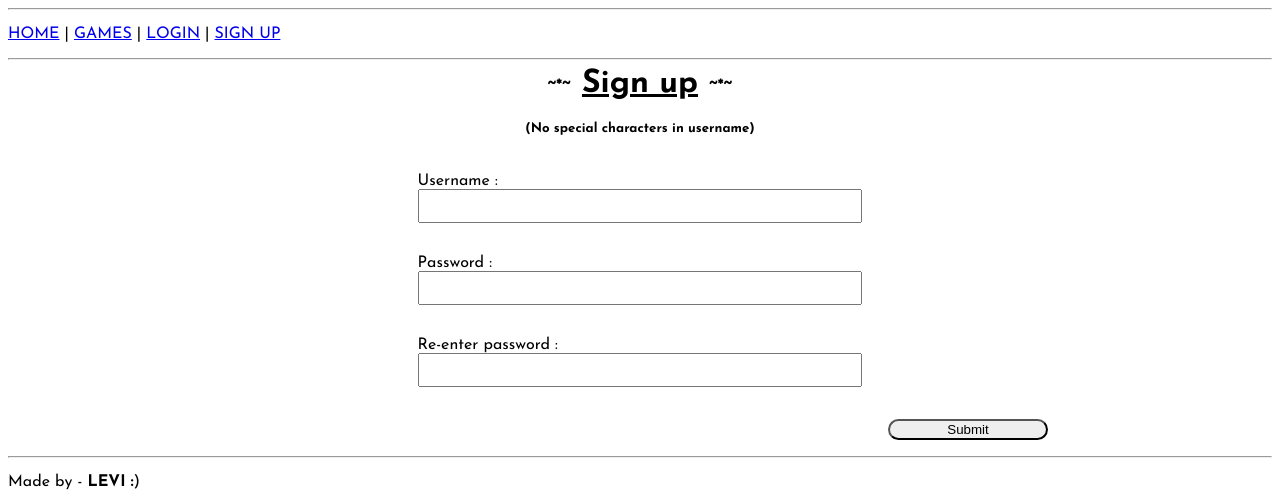
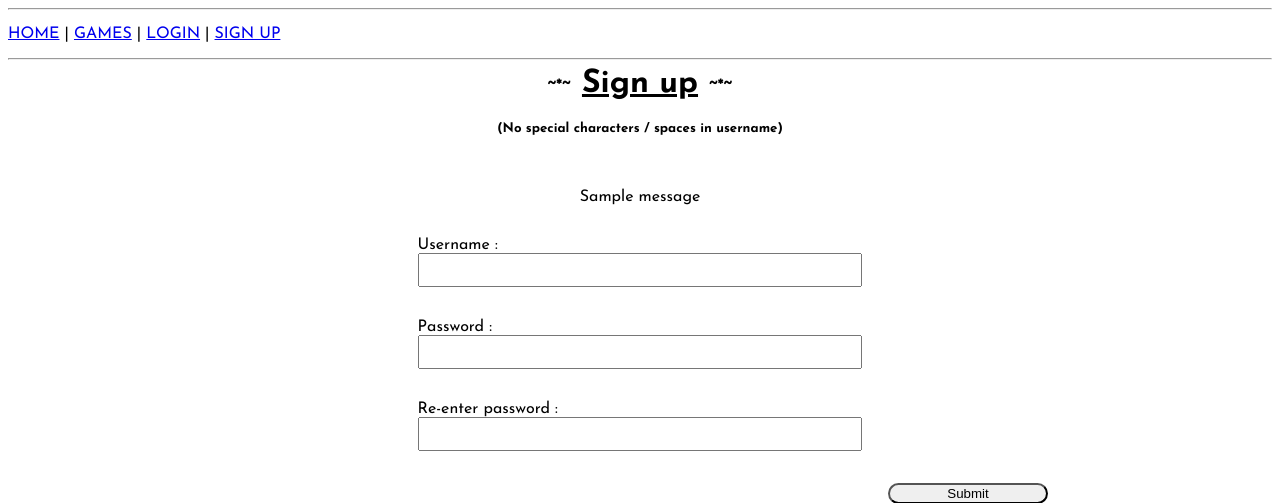
Before and after one commit to LeviDonald/GameMatch, a Flask app: page /signup in a window 1280 px wide. Shown: the top 503 px of the page. Run offline with Flask 3, Linux system fonts and the light colour scheme; one stand-in notice (Sample message) is shown.

Commit message:
Sign up basic functionality finished

```diff
--- a/app.py
+++ b/app.py
@@ -1,4 +1,4 @@
-from flask import Flask, render_template, abort, url_for, request, redirect
+from flask import Flask, render_template, abort, url_for, request, redirect, flash
 import sqlite3
 from math import ceil
 from werkzeug import security
@@ -14,6 +14,8 @@ LOGIN = "login.html"
 SIGNUP = "signup.html"
 ERROR404 = "404.html"
 LIMIT = 5
+
+app.config['SECRET_KEY'] = '1e5ec2a58f909c4edbe7ffb3a7dcd84d'
 
 
 # Easy query process function (TO DO: possibly convert into class)
@@ -252,6 +254,7 @@ def search(page, search_text=None, sort_style=None, sort_asc=None):
         abort(404, e)
 
 
+# Redirects to here to do encryption and database insert when sign-up submit button is pressed
 @app.route('/signup_process', methods=["POST"])
 def signup_process():
     if request.method == "POST":
@@ -262,9 +265,18 @@ def signup_process():
         username = request.args.get("username")
         password = request.args.get("password")
         repassword = request.args.get("repassword")
-    if not username and not password and not repassword:
-        return redirect(url_for("user_signup", error_message="(Please fill out all of the boxes!)"))
-    return redirect(url_for("home"))
+    if username and password and repassword:
+        if password == repassword:
+            password = security.generate_password_hash(password, salt_length=16)
+            commit_database("INSERT INTO user (username, password) VALUES (?, ?);", (username, password))
+            flash("(Account successfully created!)")
+            return redirect(url_for("home"))
+        else:
+            flash("(Both passwords do not match!)")
+            return redirect(url_for("user_signup"))
+    else:
+        flash("(Please fill out all of the boxes!)")
+        return redirect(url_for("user_signup"))
 
 
 @app.route("/login_process")
--- a/templates/home.html
+++ b/templates/home.html
@@ -1,5 +1,10 @@
 {% extends "layout.html" %}
 {% block content %}
+{% with message = get_flashed_messages() %}
+{% if message %}
+<p>{{message[0]}}</p>
+{% endif %}
+{% endwith %}
 <h2><u>Welcome to Game Match</u> <p>:D</p></h2>
 <p><i>(Connect with other people with similar interests in games)</i></p>
 {% endblock %}
--- a/templates/login.html
+++ b/templates/login.html
@@ -4,7 +4,7 @@
     <h3 class="same_line"><b>~*~&nbsp;</b></h3>
     <h1 class="same_line"><u>Login</u></h1>
     <h3 class="same_line"><b>&nbsp;~*~</b></h3>
-    <h5>(No special characters in username)</h5>
+    <h5>(No special characters / spaces in username)</h5>
 </div>
 <br>
 <form action="/login_process" method="post">
--- a/templates/signup.html
+++ b/templates/signup.html
@@ -4,13 +4,17 @@
     <h3 class="same_line"><b>~*~&nbsp;</b></h3>
     <h1 class="same_line"><u>Sign up</u></h1>
     <h3 class="same_line"><b>&nbsp;~*~</b></h3>
-    <h5>(No special characters in username)</h5>
+    <h5>(No special characters / spaces in username)</h5>
 </div>
 <br>
+{% with error_message = get_flashed_messages() %}
 {% if error_message %}
-<p>{{error_message}}</p>
-<br>
-{% endif%}
+<div class="text_center">
+    <p>{{error_message[0]}}</p>
+    <br>
+</div>
+{% endif %}
+{% endwith %}
 <form action="/signup_process" method="post">
     <div class="login_box">
         <label for="username">Username : </label>
```
